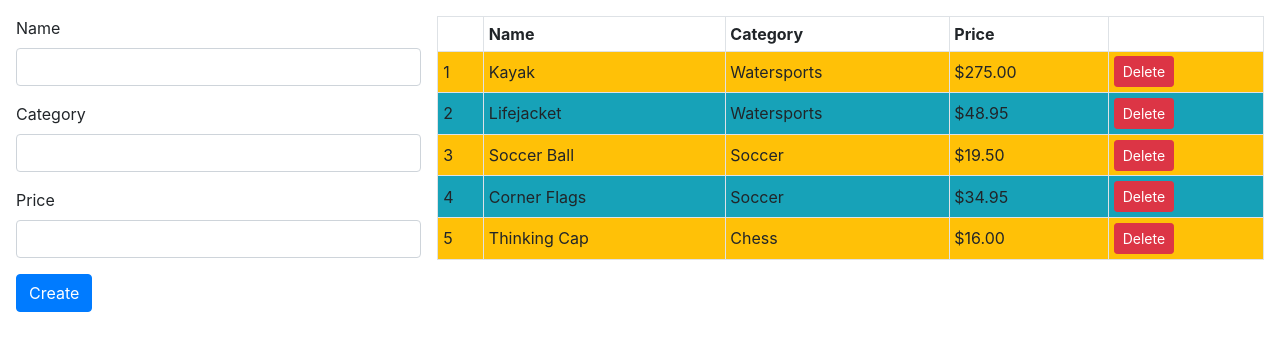
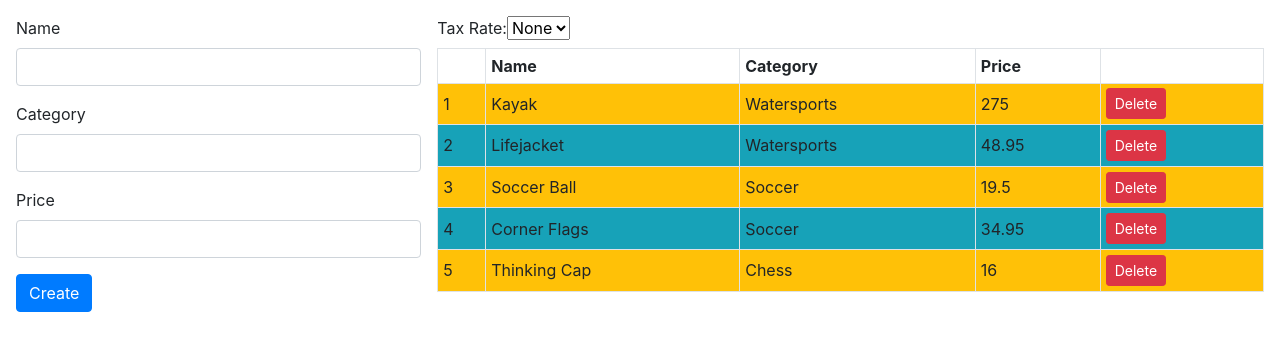
Before and after one commit to rene-copaga/example, an Angular app: page / in a window 1280 px wide. Shown: the top 350 px of the page. Built offline with nearby package versions, Linux system fonts and the light colour scheme.

Commit message:
Applying a Custom Pipe

```diff
--- a/src/app/productTable.component.html
+++ b/src/app/productTable.component.html
@@ -1,3 +1,13 @@
+<div>
+    <label>Tax Rate:</label>
+    <select [value]="taxRate || 0" (change)="taxRate=$event.target.value">
+        <option value="0">None</option>
+        <option value="10">10%</option>
+        <option value="20">20%</option>
+        <option value="50">50%</option>
+    </select>
+</div>
+
 <table class="table table-sm table-bordered table-striped">
     <tr><th></th><th>Name</th><th>Category</th><th>Price</th><th></th></tr>
     <tr *paFor="let item of getProducts(); let i = index; let odd = odd;
@@ -6,7 +16,7 @@
         <td style="vertical-align:middle">{{item.name}}</td>
         <td style="vertical-align:middle">{{item.category}}</td>
         <td style="vertical-align:middle">
-            {{item.price | currency:"USD":"symbol"}}
+            {{item.price | addTax:(taxRate || 0) }}
         </td>
         <td class="text-xs-center">
             <button class="btn btn-danger btn-sm" (click)="deleteProduct(item.id)">
```
